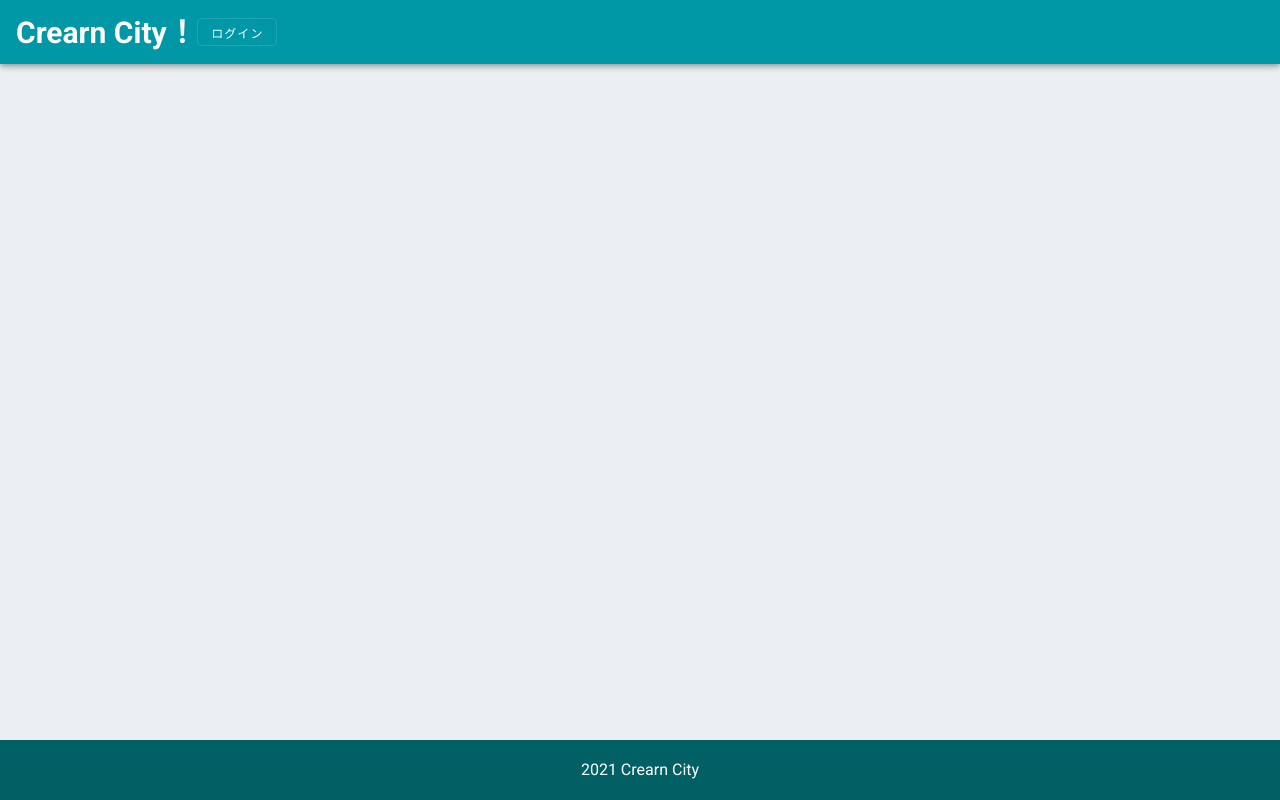
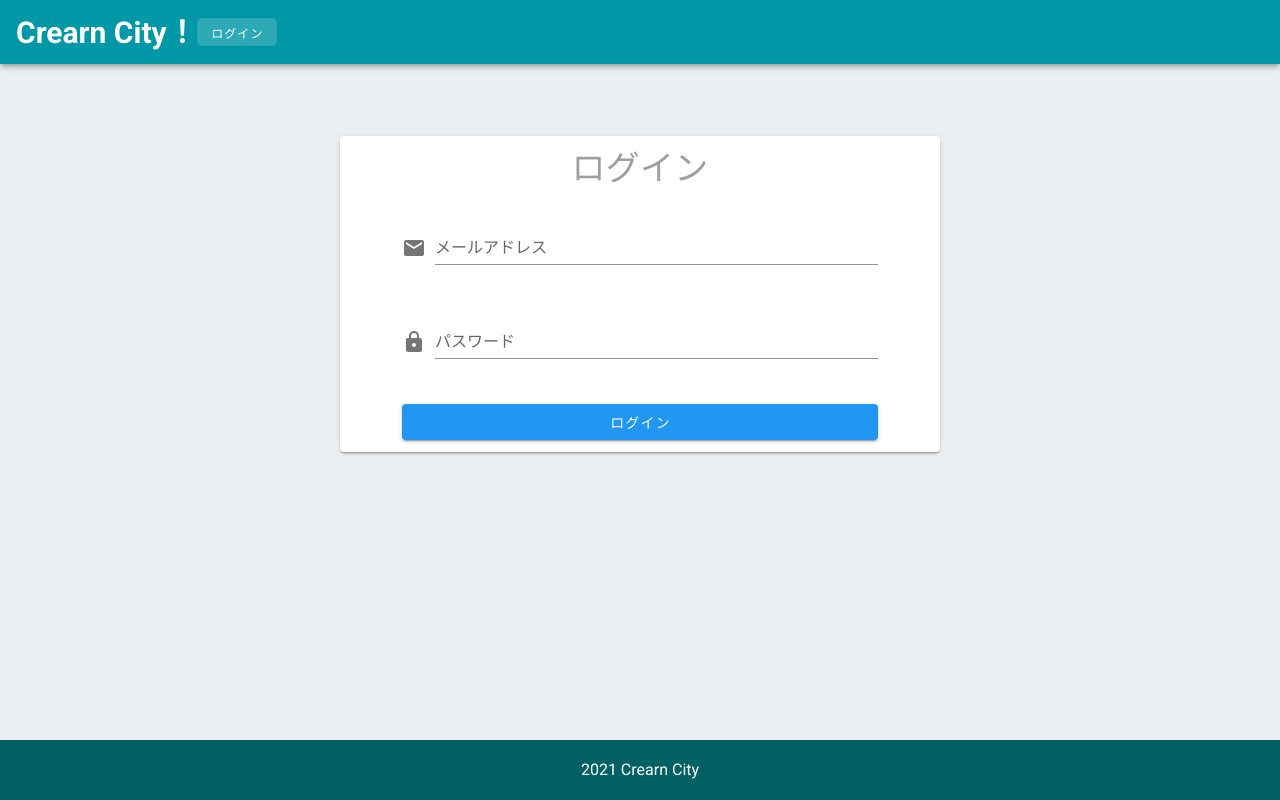
Before and after one commit to kondo-innov/todo_nuxt, a Nuxt app in the folder front/: page /users/login in a window 1280 px wide. Built offline with nearby package versions, Linux system fonts and the light colour scheme.

Commit message:
front/login view add

```diff
--- a/front/components/layouts/Header.vue
+++ b/front/components/layouts/Header.vue
@@ -11,7 +11,7 @@
       </n-link>
     </v-toolbar-title>
     <v-btn
-      to="/auth/signin"
+      to="/users/login"
       text
       color="white"
       :outlined="true"
--- a/front/nuxt.config.js
+++ b/front/nuxt.config.js
@@ -53,7 +53,7 @@ export default {
   vuetify: {
     customVariables: ['~/assets/variables.scss'],
     theme: {
-      dark: true,
+      dark: false,
       themes: {
         dark: {
           primary: colors.blue.darken2,
--- /dev/null
+++ b/front/pages/users/login.vue
@@ -0,0 +1,72 @@
+<template>
+  <div class="mx-auto mt-5 pa-5">
+    <v-card class="mt-5 mx-auto" max-width="600">
+      <v-form ref="form" v-model="valid" lazy-validation>
+        <v-container>
+          <v-row justify="center">
+            <p cols="12" class="mt-3 display-1 grey--text">
+              ログイン
+            </p>
+          </v-row>
+          <v-row justify="center">
+            <v-col cols="12" md="10" sm="10">
+              <v-text-field
+                v-model="email"
+                prepend-icon="mdi-email"
+                label="メールアドレス"
+              />
+              <p class="caption mb-0" />
+            </v-col>
+          </v-row>
+          <v-row justify="center">
+            <v-col cols="12" md="10" sm="10">
+              <v-text-field
+                v-model="password"
+                prepend-icon="mdi-lock"
+                label="パスワード"
+              />
+            </v-col>
+          </v-row>
+          <v-row justify="center">
+            <v-col cols="12" md="10" sm="10">
+              <v-btn
+                block
+                class="mr-4 blue white--text"
+                @click="loginWithAuthModule"
+              >
+                ログイン
+              </v-btn>
+            </v-col>
+          </v-row>
+        </v-container>
+      </v-form>
+    </v-card>
+  </div>
+</template>
+
+<script>
+export default {
+  data () {
+    return {
+      password: '',
+      email: ''
+    }
+  },
+  methods: {
+    async loginWithAuthModule () {
+      await this.$auth.loginWith('local', {
+        data: {
+          email: this.email,
+          password: this.password
+        }
+      })
+        .then((response) => {
+          return response
+        },
+        (error) => {
+          return error
+        })
+    }
+  }
+}
+</script>
```
